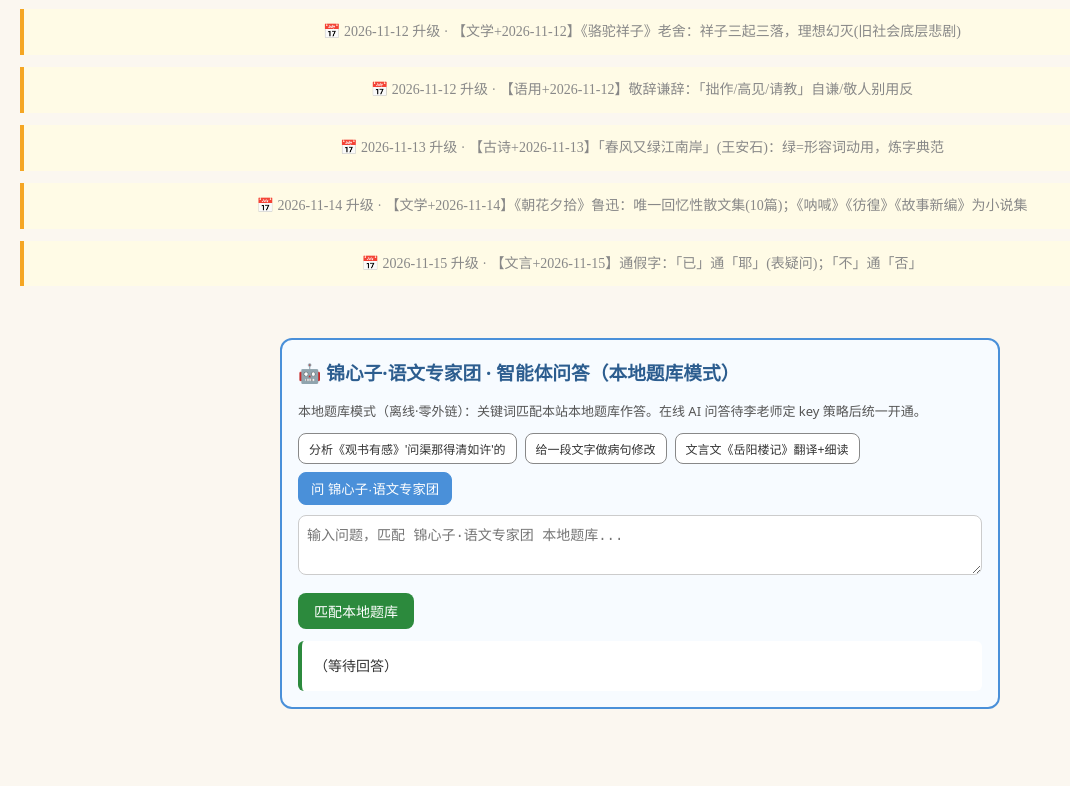
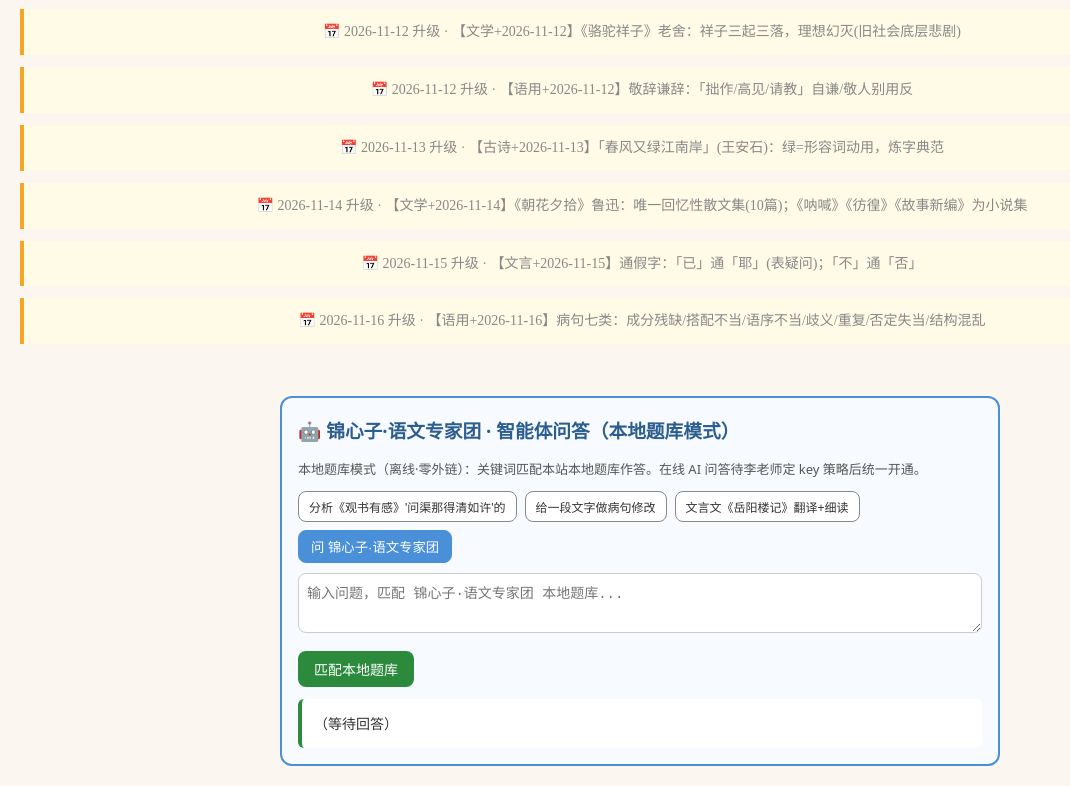
Before and after one commit to dapengzhanchi141345/li-yanming-chinese, a plain HTML site: page index.html in a window 1280 px wide. Shown: the part 2214-3000 px from the top of the page, without its empty margins (0-1070 px from the left). Before the commit the page ends 2943 px from the top, so only its background shows below. Drawn offline with Linux system fonts and the light colour scheme.

Commit message:
chinese 12独立站升级 2026-11-16

```diff
--- a/index.html
+++ b/index.html
@@ -144,6 +144,8 @@ footer{text-align:center;padding:20px;color:#888;font-size:13px;margin-top:30px;
 <div style="background:#fffbe6;border-left:4px solid #f5a623;padding:10px;margin:12px 0;font-size:14px">📅 2026-11-14 升级 · 【文学+2026-11-14】《朝花夕拾》鲁迅：唯一回忆性散文集(10篇)；《呐喊》《彷徨》《故事新编》为小说集</div>
 
 <div style="background:#fffbe6;border-left:4px solid #f5a623;padding:10px;margin:12px 0;font-size:14px">📅 2026-11-15 升级 · 【文言+2026-11-15】通假字：「已」通「耶」(表疑问)；「不」通「否」</div>
+
+<div style="background:#fffbe6;border-left:4px solid #f5a623;padding:10px;margin:12px 0;font-size:14px">📅 2026-11-16 升级 · 【语用+2026-11-16】病句七类：成分残缺/搭配不当/语序不当/歧义/重复/否定失当/结构混乱</div>
 </footer>
 
 <script>
```
